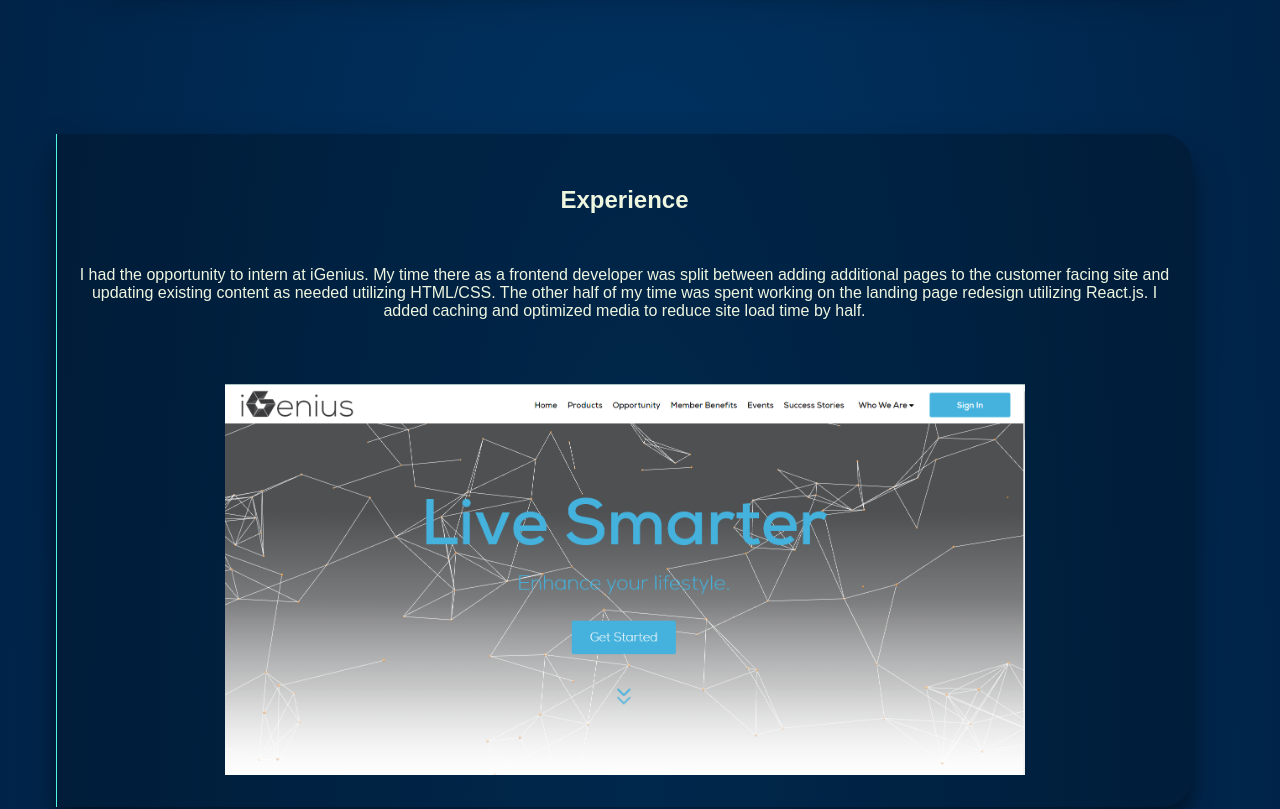
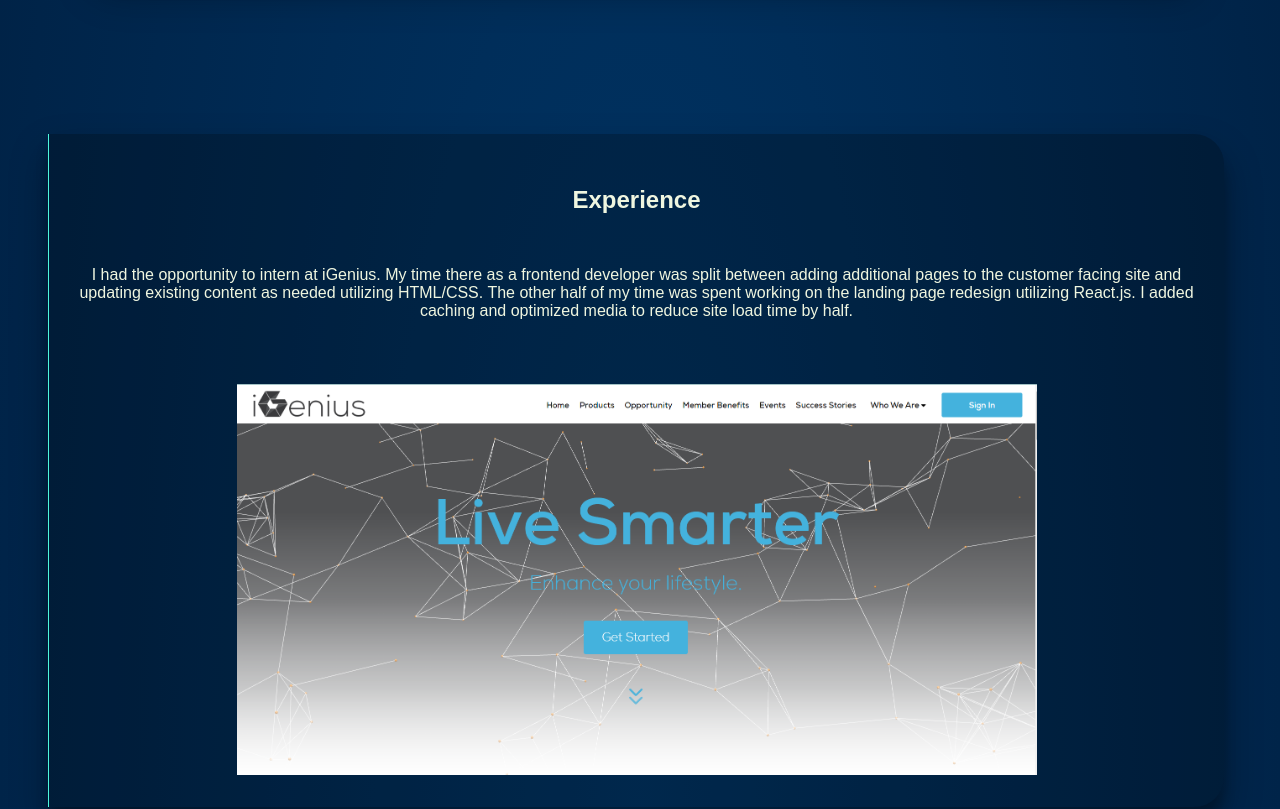
Before and after one commit to braide7/braidenP, a React (Vite) app: page / in a window 1280 px wide. Shown: the part 1480-2289 px from the top of the page. Built offline with nearby package versions, Linux system fonts and the light colour scheme; a web font is replaced by a local one.

Commit message:
updating grid max width and card margins

```diff
--- a/src/App.css
+++ b/src/App.css
@@ -39,7 +39,7 @@
   display: grid;
   grid-template-columns: minmax(25rem, 75rem);
   grid-template-rows: auto;
-  max-width: 75rem;
+  max-width: 100rem;
   grid-gap: 10rem;
   margin: 5rem auto;
   justify-content: center;
@@ -108,7 +108,7 @@
   background-color: rgba(0, 0, 0, 0.25);
   border-top-left-radius: 30px;
   border-bottom-left-radius: 30px;
-  margin: 0 1rem 0 3rem;
+  margin: 0 0.5rem 0 1rem;
   padding: 2rem 1.25rem 0.75rem ;
   color: #eff6e0;
   border-right: 1px solid #4DF8DF;
@@ -116,7 +116,7 @@
 }
 
 .card:nth-of-type(even){
-  margin: 0 3rem 0 1rem;
+  margin: 0 1rem 0 0.5rem;
   border-top-left-radius: 0;
   border-bottom-left-radius: 0;
   border-right: 0;
```
